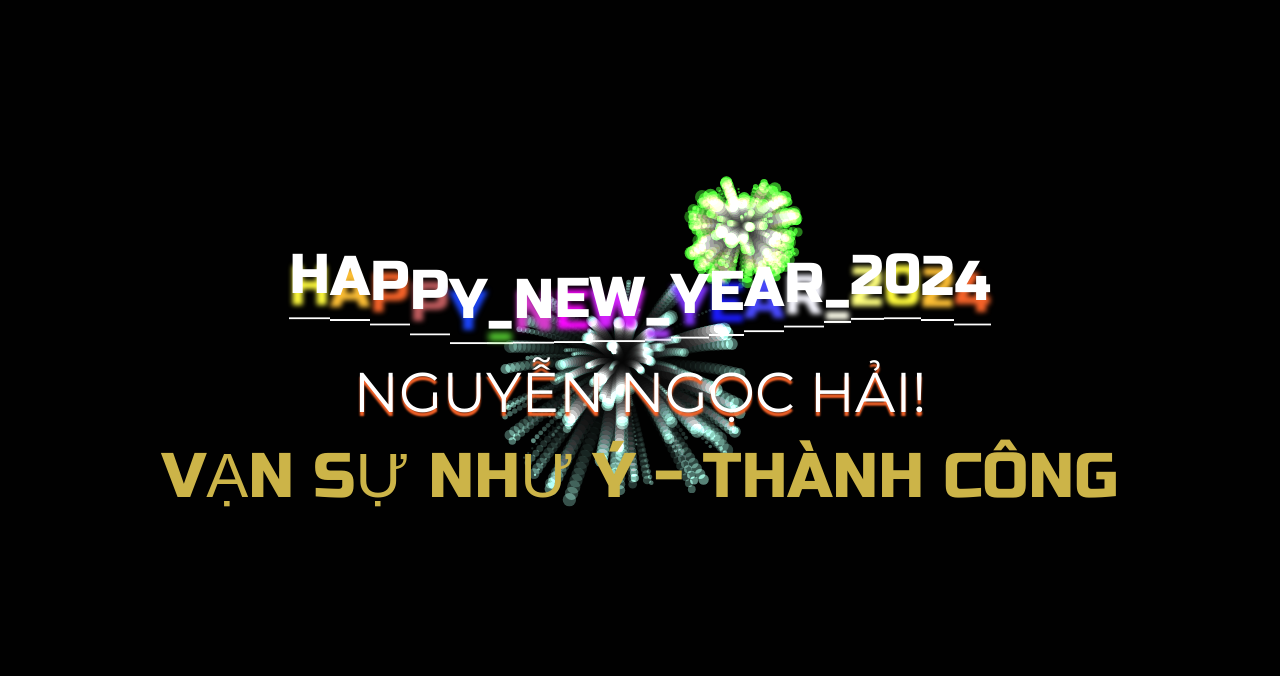
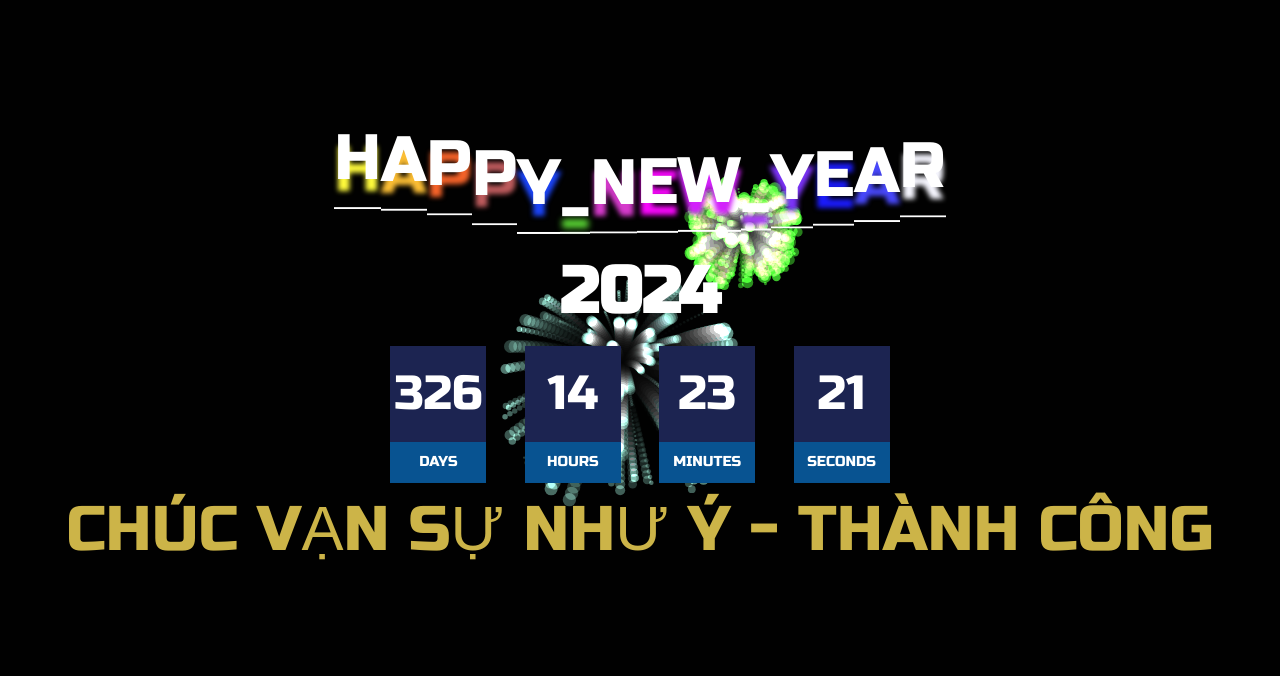
Before and after one commit to N-N-Hai02/new-year-firework, a plain HTML site: page index.html in a window 1280 px wide. Drawn offline with nearby package versions, Linux system fonts and the light colour scheme; animation ran at ten frames a second.

Commit message:
Updated layout...

```diff
--- a/index.html
+++ b/index.html
@@ -9,25 +9,58 @@
         integrity="sha384-EVSTQN3/azprG1Anm3QDgpJLIm9Nao0Yz1ztcQTwFspd3yD65VohhpuuCOmLASjC" crossorigin="anonymous">
     <link rel="stylesheet" href="rainbow.css">
     <link rel="stylesheet" href="style.css">
+    <link rel="stylesheet" href="timer.css">
     <link href="https://fonts.googleapis.com/css?family=Russo+One" rel="stylesheet">
 </head>
 
 <body>
     <div id="container-firework">
         <div id="outer-div">
-            <p id="demo">Happy_New_Year_2024</p>
+            <p id="demo">Happy_New_Year</p>
+            <div>
+                <div class="content-wrapper">
+                    <h1 class="year" id="new-year">0000</h1>
+                    <div class="timer">
+                        <div class="timer-box">
+                            <div class="timer-box__count">
+                                <span id="days">0</span>
+                            </div>
+                            <div class="timer-box__text">Days</div>
+                        </div>
+                        <div class="timer-box">
+                            <div class="timer-box__count">
+                                <span id="hours">0</span>
+                            </div>
+                            <div class="timer-box__text">Hours</div>
+                        </div>
+                        <div class="timer-box">
+                            <div class="timer-box__count">
+                                <span id="minutes">0</span>
+                            </div>
+                            <div class="timer-box__text">Minutes</div>
+                        </div>
+                        <div class="timer-box">
+                            <div class="timer-box__count">
+                                <span id="seconds">0</span>
+                            </div>
+                            <div class="timer-box__text">Seconds</div>
+                        </div>
+                    </div>
+                </div>
+            </div>
         </div>
         <svg viewBox="0 0 1320 300">
             <text x="50%" y="50%" dy=".35em" text-anchor="middle">
-                Vạn Sự như ý - Thành công
+                Chúc Vạn Sự như ý - Thành công
             </text>
         </svg>
-        <p>Nguyễn Ngọc Hải!</p>
+        <p></p>
+        <!-- <p>I'm Nguyễn Ngọc Hải!</p> -->
     </div>
     <div class="container-canvas">
         <canvas id="canvas"></canvas>
     </div>
-
+    <script src="timer.js"></script>
     <script src="rainbow.js"></script>
     <script src="plugin.js"></script>
     <script src="main.js"></script>
--- a/main.js
+++ b/main.js
@@ -21,10 +21,10 @@ function onLoad() {
 
     window.requestAnimationFrame(updateWorld);
 
-    // setInterval(() => {
-    //     var aud = new Audio(audSrc);
-    //     aud.play();
-    // }, 1000)
+    setInterval(() => {
+        var aud = new Audio(audSrc);
+        aud.play();
+    }, 1000)
 }
 
 function resizeCanvas() {
--- a/rainbow.css
+++ b/rainbow.css
@@ -21,7 +21,7 @@
     animation: stroke 5s infinite alternate;
     stroke-width: 2;
     stroke: #365fa0;
-    font-size: 65;
+    font-size: 5vw;
 }
 
 #demo span {
--- a/style.css
+++ b/style.css
@@ -14,7 +14,7 @@ body {
     z-index: 1000;
     position: absolute;
     left: 50%;
-    top: 50%;
+    top: 60%;
     transform: translate(-50%, -50%);
     text-align: center;
     font-family: 'Montserrat',
@@ -23,6 +23,7 @@ body {
     width: 100%;
 }
 #container-firework > p {
+    margin-top: 5%;
     text-shadow: 0px 4px 2px rgba(250, 100, 40, 0.99);
 }
 
@@ -101,13 +102,16 @@ svg text {
     }
 } */
 
-@media only screen and (max-width: 1200px) {
+@media only screen and (min-width: 1200px) {
     html {
         font-size: 60%;
     }
 }
 
 @media only screen and (max-width: 700px) {
+    #container-firework > p {
+        margin-top: 10%;
+    }
     html {
         font-size: 40%;
     }
--- /dev/null
+++ b/timer.css
@@ -0,0 +1,100 @@
+:root {
+    --txt-color: #fff;
+    --timer-box-bg: #1c2451;
+    --timer-box-txt-bg: #085391;
+}
+
+* {
+    padding: 0;
+    margin: 0;
+    box-sizing: border-box;
+}
+
+body {
+    height: 100vh;
+    color: var(--txt-color);
+    font-family: 'Poppins', sans-serif;
+}
+
+.fireworks-container {
+    position: fixed;
+    left: 0;
+    top: 0;
+    width: 100%;
+    height: 100%;
+    background-position: bottom left;
+    background-size: cover;
+    background-repeat: no-repeat;
+}
+
+.content-wrapper {
+    z-index: 99;
+    /* position: absolute;
+    top: 0;
+    left: 0; */
+    /* width: 100%;
+    height: 100%; */
+    display: flex;
+    flex-direction: column;
+    align-items: center;
+    justify-content: center;
+}
+
+.header {
+    font-size: 3rem;
+    font-weight: 300;
+}
+
+.year {
+    font-size: 65px;
+    font-weight: 900;
+    line-height: 1.5;
+}
+
+.timer {
+    display: flex;
+    align-items: center;
+    justify-content: center;
+}
+
+.timer > * ~ * {
+    margin-left: 4rem;
+}
+
+.timer-box {
+    background-color: var(--timer-box-bg);
+}
+
+.timer-box__count {
+    --size: 10rem;
+    width: var(--size);
+    height: var(--size);
+    display: grid;
+    place-items: center;
+}
+
+.timer-box__count > span {
+    font-size: 5rem;
+    font-weight: 500;
+}
+
+.timer-box__text {
+    display: grid;
+    place-items: center;
+    background-color: var(--timer-box-txt-bg);
+    padding: 1rem 0;
+    font-size: 1.5rem;
+    font-weight: 500;
+}
+
+@media only screen and (min-width: 1200px) {
+    html {
+        font-size: 60%;
+    }
+}
+
+@media only screen and (max-width: 700px) {
+    html {
+        font-size: 40%;
+    }
+}
--- /dev/null
+++ b/timer.js
@@ -0,0 +1,47 @@
+// const fireworkContainer = document.querySelector('.fireworks-container')
+const daysSpan = document.querySelector('#days')
+const hoursSpan = document.querySelector('#hours')
+const minutesSpan = document.querySelector('#minutes')
+const secondsSpan = document.querySelector('#seconds')
+const newYear = document.querySelector('#new-year')
+
+const now = new Date()
+
+newYear.innerHTML = now.getFullYear() // + 1
+
+const countToDate = new Date(now.getFullYear() + 1, 0, 1).getTime()
+
+const countdown = () => {
+    const now = new Date().getTime()
+
+    const distance = countToDate - now
+
+    const days = Math.floor(distance / (1000 * 60 * 60 * 24))
+    const hours = Math.floor((distance % (1000 * 60 * 60 * 24)) / (1000 * 60 * 60))
+    const minutes = Math.floor((distance % (1000 * 60 * 60)) / (1000 * 60))
+    const seconds = Math.floor((distance % (1000 * 60)) / 1000)
+
+    daysSpan.innerHTML = days
+    hoursSpan.innerHTML = hours
+    minutesSpan.innerHTML = minutes
+    secondsSpan.innerHTML = seconds
+
+    if (distance < 0) {
+        clearInterval(countdownInterval)
+    }
+}
+
+countdown()
+
+const countdownInterval = setInterval(countdown, 1000)
+
+// const fireworks = new Fireworks(fireworkContainer, {
+//     speed: 4,
+//     acceleration: 1.05,
+//     friction: 1,
+//     gravity: 4,
+//     particles: 400,
+//     explosion: 10
+// })
+
+// fireworks.start()
```
Also changed, not shown: add.html (added, +19 -0 lines), data.json (added, +14 -0 lines).
